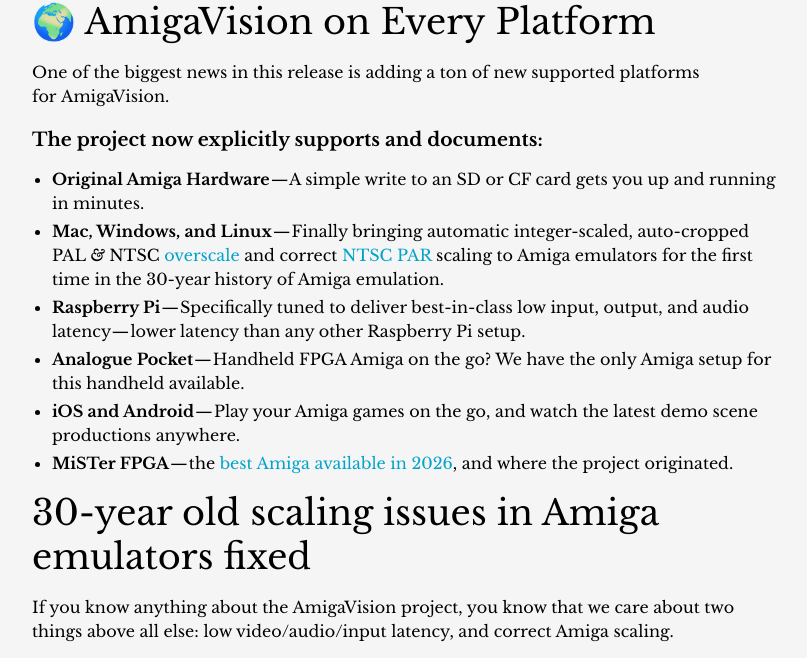
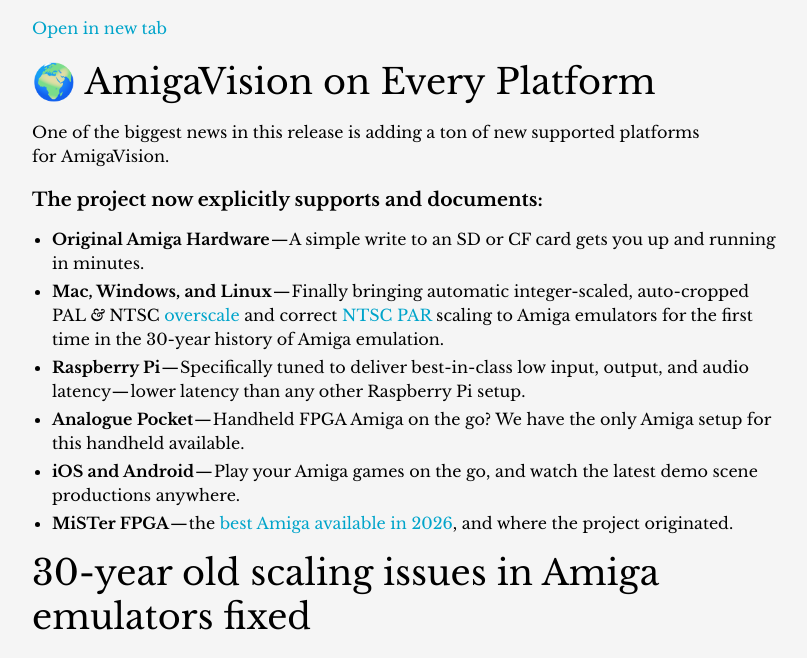
Before and after one commit to amigavision/amigavision.github.io, a Jekyll site: the page built from _posts/2026-04-15-2026.04.16.md, in a window 1280 px wide and 900 px high, scrolled down 1418 px, cut to the strip 242-900 px from the top of the window. Shown: the whole strip, without its empty margins (233-1040 px from the left). Built offline with Jekyll 4.4.1, drawn with Linux system fonts in a browser that asks for light colours.

Commit message:
Add new tab link

```diff
--- a/_posts/2026-04-15-2026.04.16.md
+++ b/_posts/2026-04-15-2026.04.16.md
@@ -27,6 +27,8 @@
   frameborder="0"
   allowfullscreen>
 </iframe>
+
+<a href="https://www.twitch.tv/videos/2746470548?t=00h26m38s" target="_blank">Open in new tab</a>
 
 ## 🌍 AmigaVision on Every Platform
 
```
